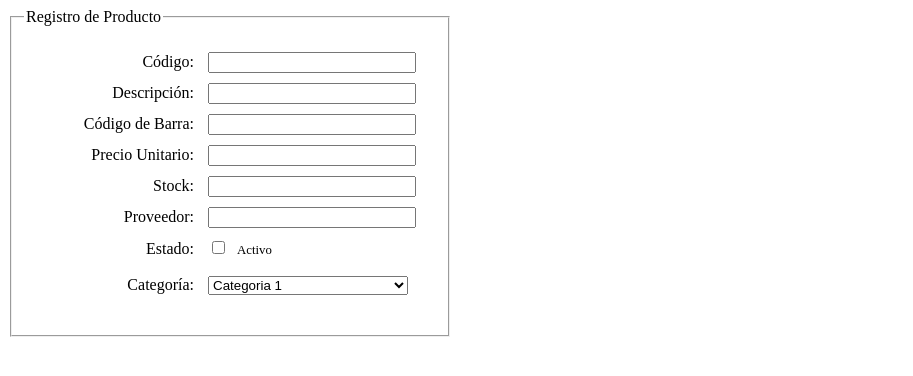
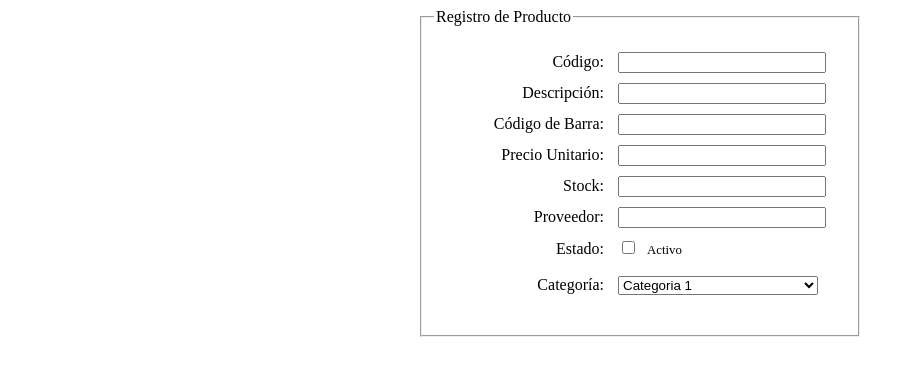
Before and after one commit to VKO17/Actividad_Html2, a plain HTML site: page producto.html in a window 1280 px wide. Shown: the whole page, without its empty margins (0-913 px from the left). Drawn offline with Linux system fonts and the light colour scheme.

Commit message:
update body-form

```diff
--- a/css/css.css
+++ b/css/css.css
@@ -70,6 +70,15 @@ form {
 
 fieldset {
   display: inline-block;
+  margin: auto;
+  width: fit-content;
+}
+
+.centerbody {
+  display: flex;
+  justify-content: center;
+  align-items: center;
+  /*height: 100vh;*/
 }
 
 h1 {
--- a/producto.html
+++ b/producto.html
@@ -4,7 +4,7 @@
   <title>Producto - Tabla de productos</title>
   <link rel="stylesheet" type="text/css" href="css/css.css">
 </head>
-<body>
+<body class="centerbody">
   <fieldset>
     <legend>Registro de Producto</legend>
     <form>
```
